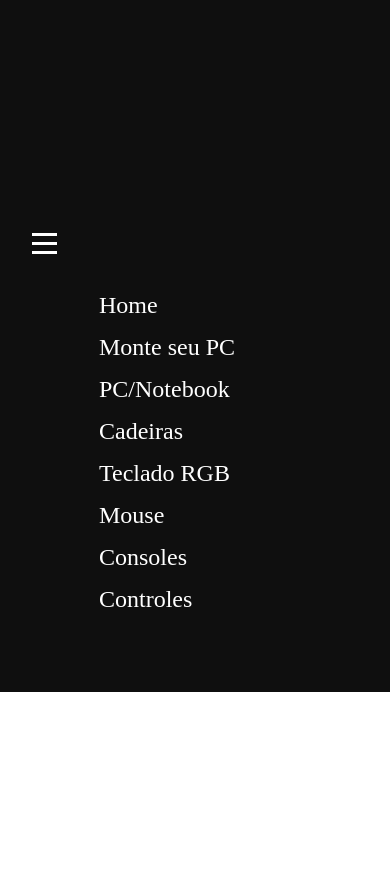
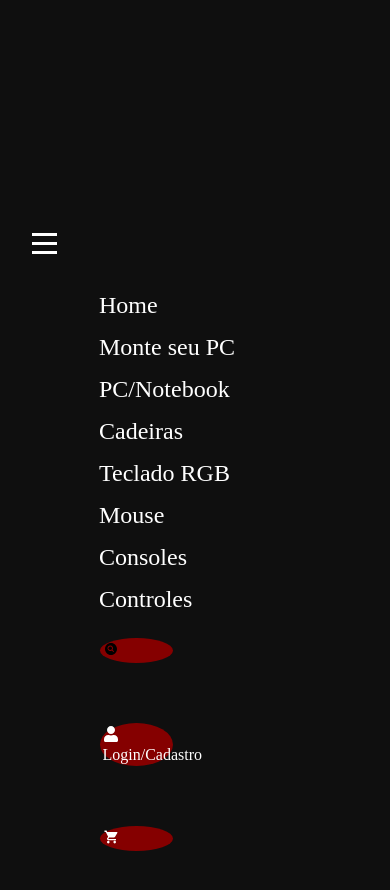
Before and after one commit to Jhaysavi/TechGamer, a React (Vite) app: page / in a window 390 px wide. Both pictures are taken after a click on the element 195 px from the left and 243 px from the top of the page. Shown: the top 890 px of the page. Before the commit the page ends 844 px from the top, so only its background shows below. Built offline with nearby package versions, Linux system fonts and the light colour scheme.

Commit message:
novas alterações

```diff
--- a/src/Componentes/Cabecalho/Cabecalho.module.css
+++ b/src/Componentes/Cabecalho/Cabecalho.module.css
@@ -133,4 +133,22 @@
         color: #ffffff;
         font-size: 1.5rem;
     }
+
+    .mobileIconsContainer {
+        display: flex;
+        flex-direction: column;
+        align-items: right;
+        margin-left: 36px;
+
+    }
+
+    .mobileIconsContainer .menuItem {
+        margin-top: 10px; /* Adicione margem superior entre os ícones */
+        background-color: #850000;
+        border-radius: 100%;
+        width: 30%;
+        padding: 2.5px;
+    }
+
+
 }
--- a/src/Componentes/Cabecalho/index.jsx
+++ b/src/Componentes/Cabecalho/index.jsx
@@ -94,6 +94,7 @@ function CabecalhoHome() {
                     <div className={styles.bar}></div>
                 </div>
 
+
                 {/* Mobile Menu */}
                 {menuMobileVisible && (
     <div className={styles.mobileMenu}>
@@ -109,6 +110,41 @@ function CabecalhoHome() {
                 <li><a href="#">Controles</a></li>
             </ul>
         </nav>
+
+        <div className={styles.mobileIconsContainer}>
+            <div className={styles.menuItem}>
+                {inputVisivel ? (
+                    <div>
+                        <input
+                            type='text'
+                            id='searchInput'
+                            placeholder='O que você está procurando?'
+                            className={styles.menuInput}
+                            onBlur={() => setInputVisivel(false)}
+                        />
+                    </div>
+                ) : (
+                    <div onClick={toggleSearch} className={styles.bgIcones1}>
+                        <IoSearchCircle />
+                    </div>
+                )}
+            </div>
+
+            <div className={styles.menuItem}>
+                <a href="#">
+                    <div className={styles.bgIcones2}>
+                        <FaUser />
+                        Login/Cadastro
+                    </div>
+                </a>
+            </div>
+
+            <div className={styles.menuItem}>
+                <a href="#" className={styles.bgIcones3}>
+                    <IoMdCart />
+                </a>
+            </div>
+        </div>
     </div>
                 )}
             </header>
```
Lines whose indentation alone changed are shown as unchanged.
